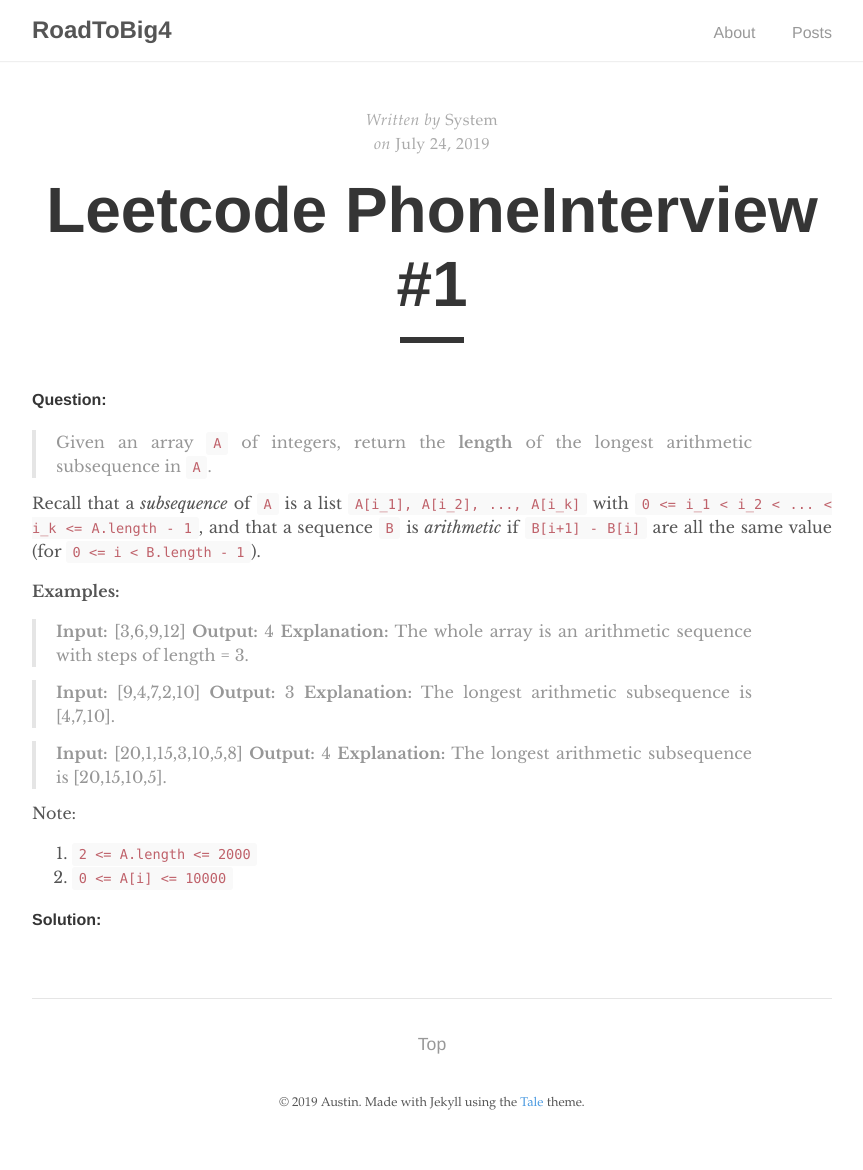
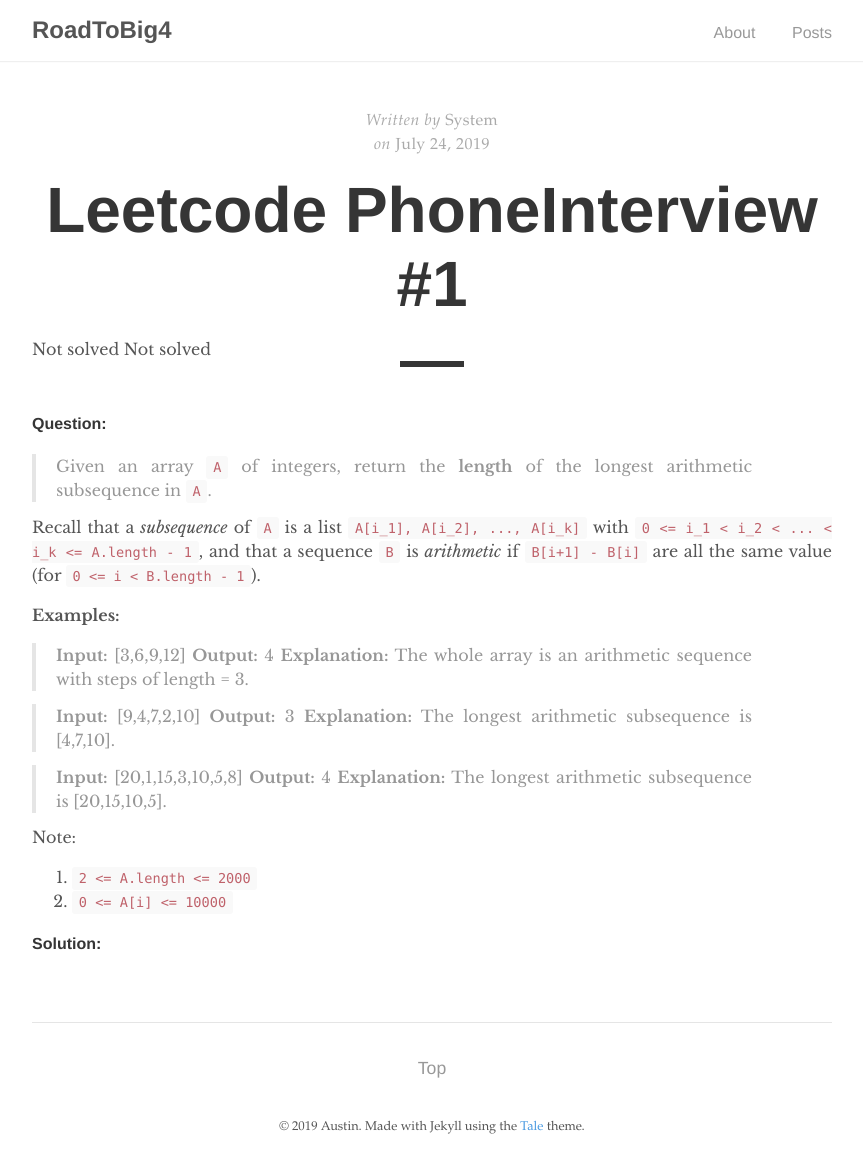
Before and after one commit to auspham/roadToBig4, a Jekyll site: the page built from _posts/2019-07-24-leetcode-phoneinterview-number-1.markdown, in a window 1280 px wide. Shown: the whole page, without its empty margins (208-1071 px from the left). Built offline with Jekyll 4.4.1, drawn with Linux system fonts in a browser that asks for light colours; comment, search, counter and statistics services are not loaded; before the commit the page ends 1146 px from its top, so only the background shows below that.

Commit message:
Update post.html

```diff
--- a/_layouts/post.html
+++ b/_layouts/post.html
@@ -18,6 +18,8 @@
   </div>
 
   <h1 class="post-title">{{ page.title }}</h1>
+  <span>{{ page.categories }}</span>
+  <span>{{ page.tags }}</span>
   <div class="post-line"></div>
 
   {{ content }}
```
